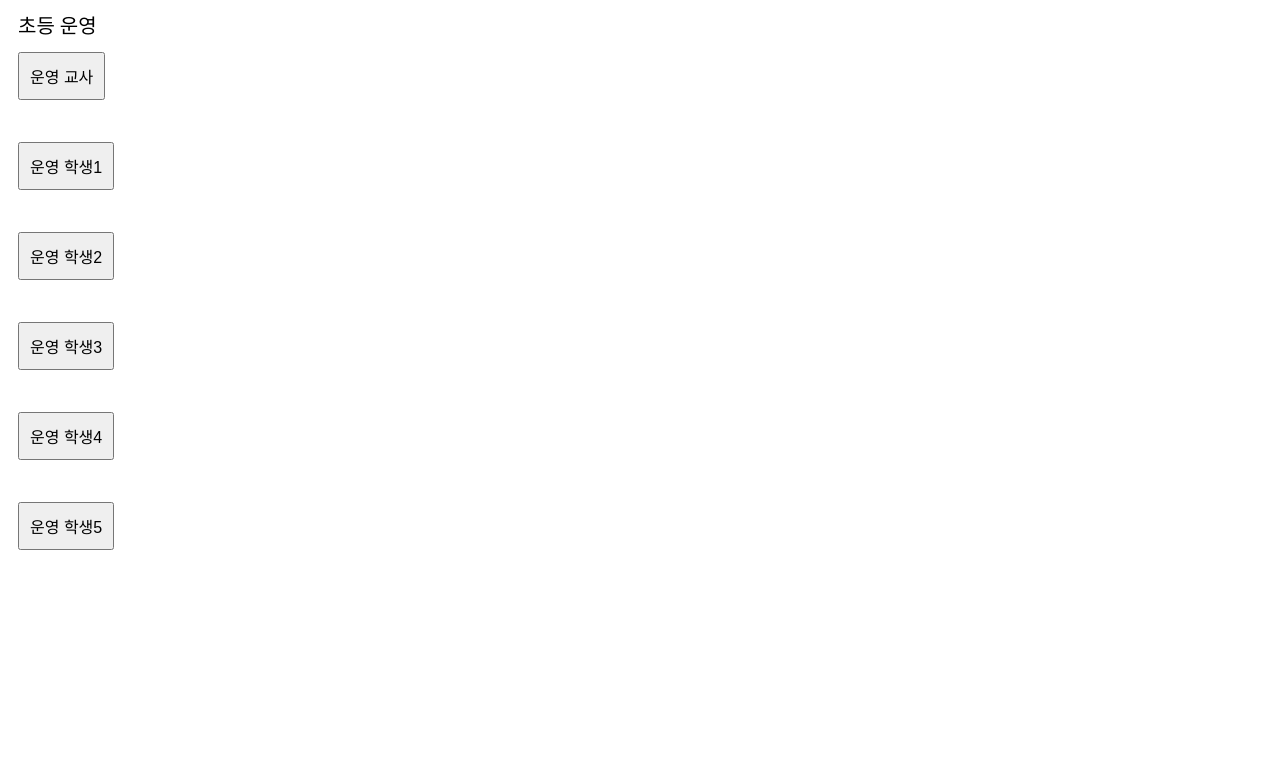
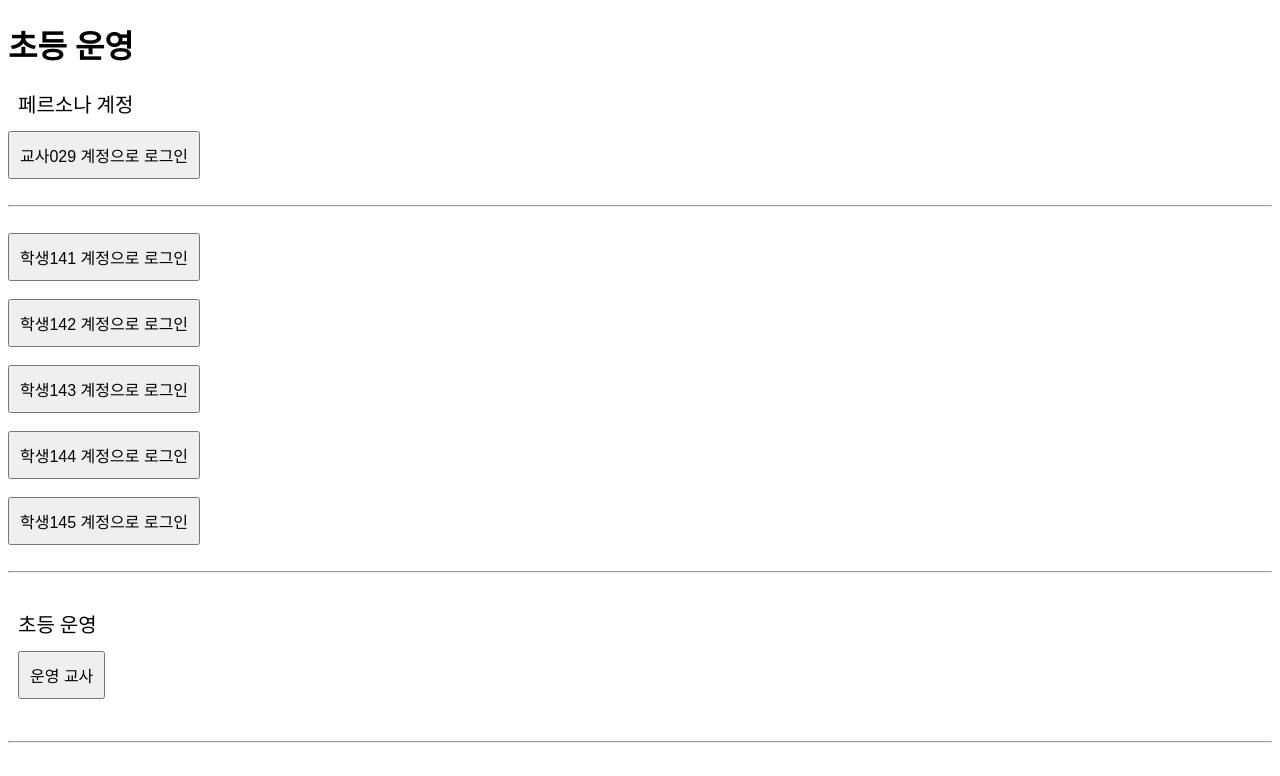
Before and after one commit to cmass21/edu, a plain HTML site: page index.html in a window 1280 px wide. Shown: the top 776 px of the page. Drawn offline with Linux system fonts and the light colour scheme.

Commit message:
Update index.html

```diff
--- a/index.html
+++ b/index.html
@@ -18,8 +18,23 @@
     </style>
 </head>
 <body>
+
+    <h1>초등 운영</h1>
+
+    <p>페르소나 계정</p>
+    <button onclick="window.location.href='https://lms001.aiktbook.com/login?isSimul=Y&uuid=9d6ce6c2-5820-f240-5cd8-0d99132ef5e9';">교사029 계정으로 로그인</button><br><br>
+    <hr><br>
+    <!-- 학생 계정 -->
+    <button onclick="window.location.href='https://lms001.aiktbook.com/login?isSimul=Y&uuid=253d40d7-efbb-0050-0cd8-7e91e3191bb0';">학생141 계정으로 로그인</button><br><br>
+    <button onclick="window.location.href='https://lms001.aiktbook.com/login?isSimul=Y&uuid=9d44ac81-12d2-f338-d7d2-b76678842c4f';">학생142 계정으로 로그인</button><br><br>
+    <button onclick="window.location.href='https://lms001.aiktbook.com/login?isSimul=Y&uuid=c05016a3-a6b0-6990-fc74-2ed8db6f88b7';">학생143 계정으로 로그인</button><br><br>
+    <button onclick="window.location.href='https://lms001.aiktbook.com/login?isSimul=Y&uuid=18c7a3f2-6a17-6312-f9f7-172fb356aba0';">학생144 계정으로 로그인</button><br><br>
+    <button onclick="window.location.href='https://lms001.aiktbook.com/login?isSimul=Y&uuid=cda3b5a1-ab72-09c3-70db-2ad41be358cd';">학생145 계정으로 로그인</button><br><br>
+    <hr><br>
+
     <p>초등 운영<br></p>
     <p><button onclick="window.location.href='https://lms001.aiktbook.com/login?isSimul=Y&uuid=f6efc7b3-4d91-3bd9-b36a-1556aed8732d';">운영 교사</button><br><br></p>
+    <hr><br>
     <p><button onclick="window.location.href='https://lms001.aiktbook.com/login?isSimul=Y&uuid=2cba426a-23e9-4c26-1715-85a8714f9f31';">운영 학생1</button><br><br></p>
     <p><button onclick="window.location.href='https://lms001.aiktbook.com/login?isSimul=Y&uuid=9fc2368f-c825-bbbd-24ef-75ee23d1467a';">운영 학생2</button><br><br></p>
     <p><button onclick="window.location.href='https://lms001.aiktbook.com/login?isSimul=Y&uuid=2c10e2ef-fac0-987c-002b-3f9feae15a13';">운영 학생3</button><br><br></p>
```
